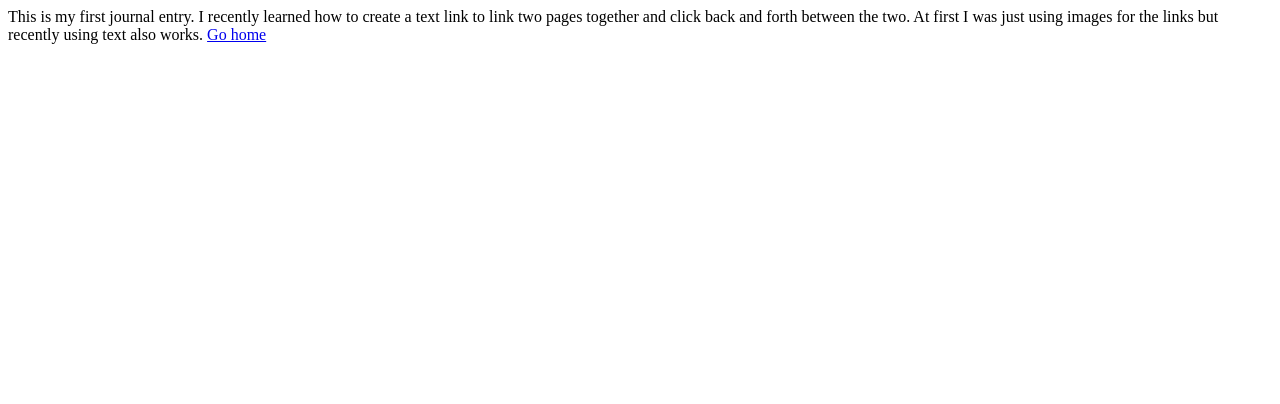
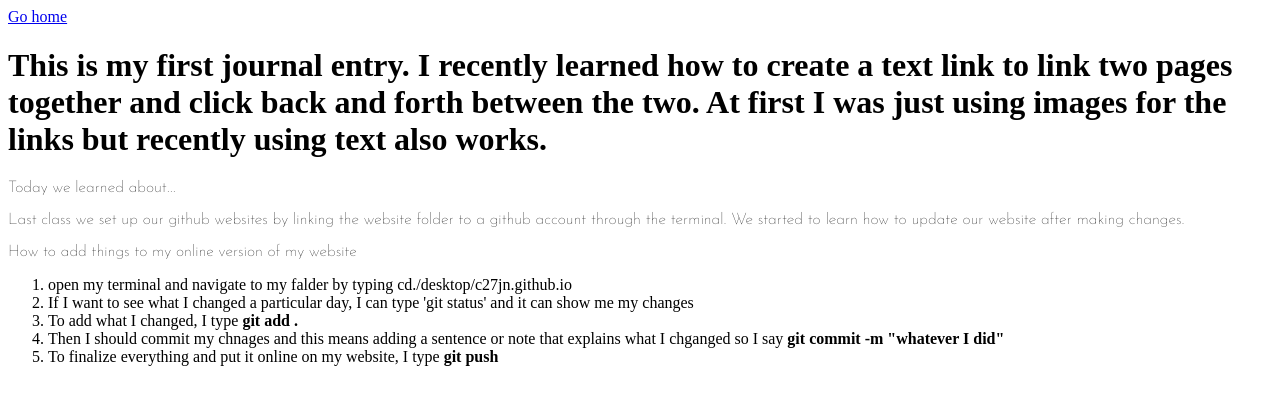
Before and after one commit to c27jn/c27jn.github.io, a plain HTML site: page journal.html in a window 1280 px wide. Drawn offline with Linux system fonts and the light colour scheme.

Commit message:
Today I added multiple journal entries as well as steps to update my website.

```diff
--- a/journal.html
+++ b/journal.html
@@ -1,10 +1,17 @@
-This is my first journal entry. I recently learned how to create a text link to link two pages together and click back and forth between the two. At first I was just using images for the links but recently using text also works.
 
 
 <html>
 
 <head>
+	<link rel="preconnect" href="https://fonts.googleapis.com">
+<link rel="preconnect" href="https://fonts.gstatic.com" crossorigin>
+<link href="https://fonts.googleapis.com/css2?family=Black+Ops+One&family=Josefin+Sans:wght@100&display=swap" rel="stylesheet">
 	<style type="text/css">
+		p {
+			font-family: 'Black Ops One', cursive;
+font-family: 'Josefin Sans', sans-serif;
+
+		}
 
 		}
 
@@ -15,6 +22,44 @@ This is my first journal entry. I recently learned how to create a text link to
 <a href="index.html">
 	Go home
 
-</a>
+<a/>
+
+<h1>
+	This is my first journal entry. I recently learned how to create a text link to link two pages together and click back and forth between the two. At first I was just using images for the links but recently using text also works.
+<h1></h1>
+
+<p>
+	Today we learned about...
+
+</p>
+
+<p>
+	Last class we set up our github websites by linking the website folder to a github account through the terminal. We started to learn how to update our website after making changes.
+
+
+</p>
+
+<p>
+	How to add things to my online version of my website
+
+</p>
+
+<ol>
+	<li> open my terminal and navigate to my falder by typing cd./desktop/c27jn.github.io</li>
+
+	<li> If I want to see what I changed a particular day, I can type 'git status'
+ and it can show me my changes </li>
+
+ 	<li> To add what I changed, I type <b> git add .</b> </li>
+
+ 	<li>Then I should commit my chnages and this means adding a sentence or note that explains what I chganged so I say <b>git commit -m "whatever I did"</b></li>
+
+ 	<li>To finalize everything and put it online on my website, I type <b>git push</b></li>
+
+
+</ol>
+
+
+
 </body>
 </html>
```
